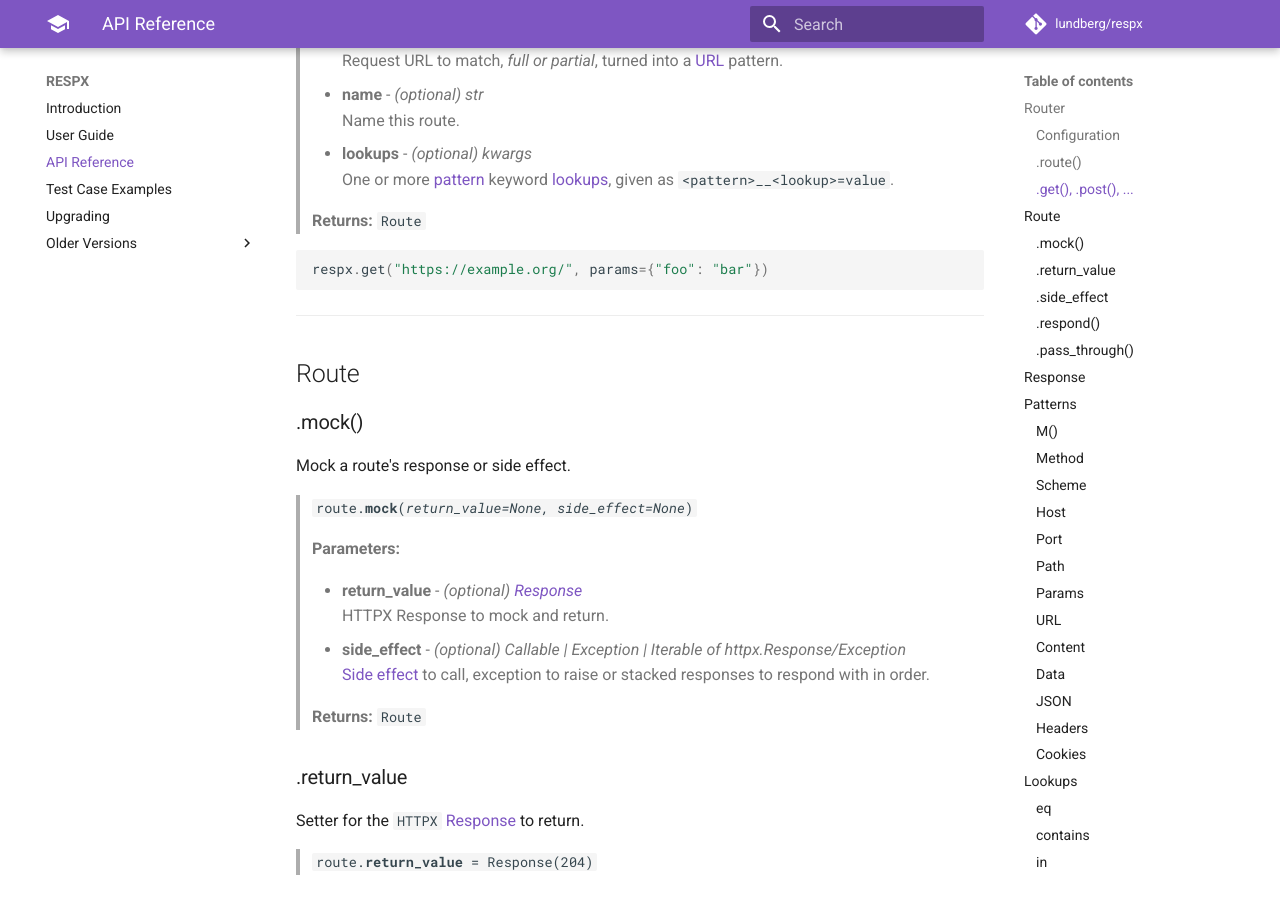
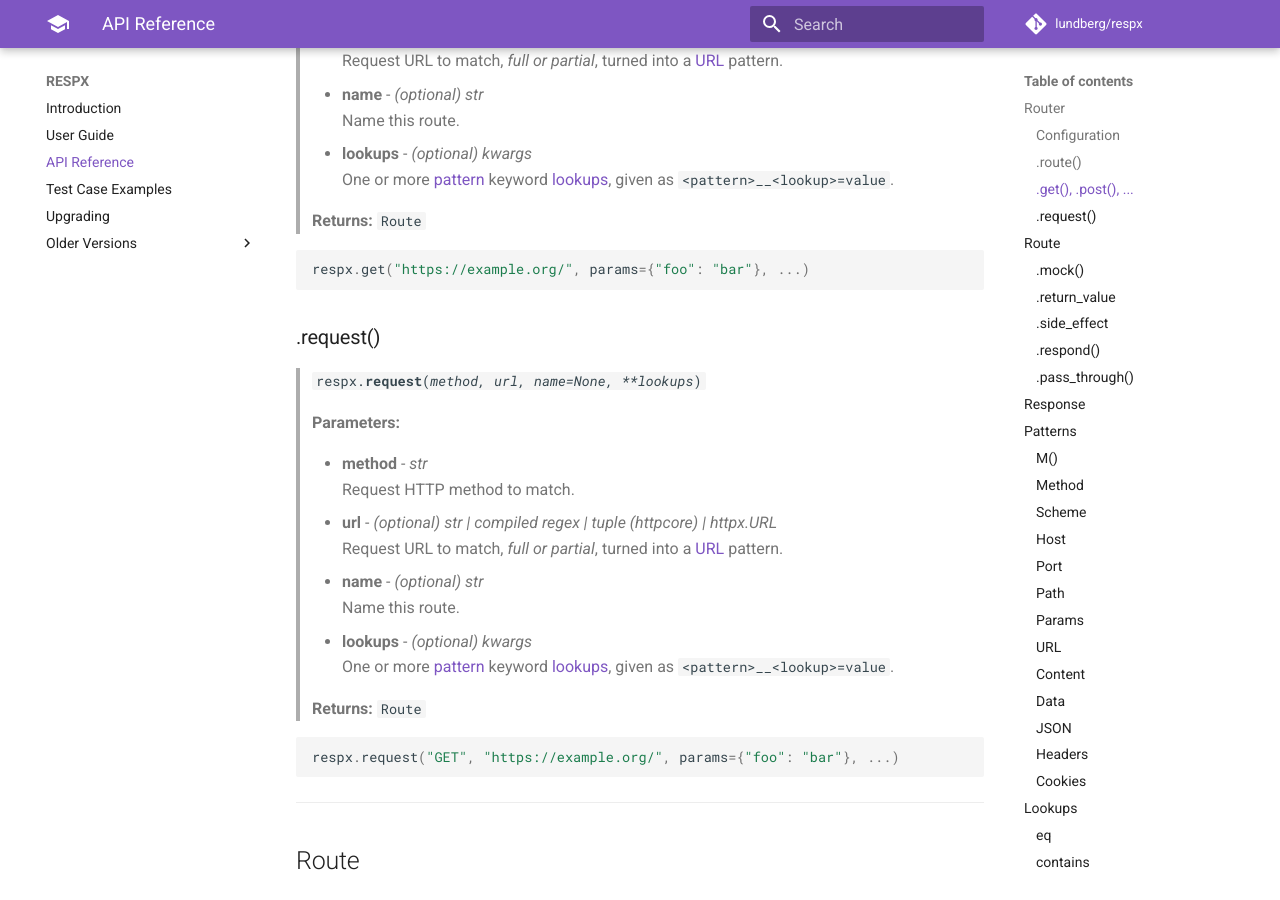
Before and after one commit to lundberg/respx, an MkDocs documentation site: the page built from docs/api.md, in a window 1280 px wide and 900 px high, scrolled down 1611 px. Built offline with MkDocs 1.6.1 and Material for MkDocs 9.7.7, drawn with Linux system fonts in a browser that asks for light colours; comment, search, counter and statistics services are not loaded; some of the changed text lies outside the part shown.

Commit message:
Update docs

````diff
--- a/docs/api.md
+++ b/docs/api.md
@@ -70,7 +70,27 @@ HTTP method helpers to add routes, mimicking the [HTTPX Helper Functions](https:
 >
 > **Returns:** `Route`
 ``` python
-respx.get("https://example.org/", params={"foo": "bar"})
+respx.get("https://example.org/", params={"foo": "bar"}, ...)
+```
+
+### .request()
+
+> <code>respx.<strong>request</strong>(*method, url, name=None, \*\*lookups*)</strong></code>
+>
+> **Parameters:**
+>
+> * **method** - *str*
+>   Request HTTP method to match.
+> * **url** - *(optional) str | compiled regex | tuple (httpcore) | httpx.URL*
+>   Request URL to match, *full or partial*, turned into a [URL](#url) pattern.
+> * **name** - *(optional) str*
+>   Name this route.
+> * **lookups** - *(optional) kwargs*
+>   One or more [pattern](#patterns) keyword [lookups](#lookups), given as `<pattern>__<lookup>=value`.
+>
+> **Returns:** `Route`
+``` python
+respx.request("GET", "https://example.org/", params={"foo": "bar"}, ...)
 ```
 
 ---
@@ -217,9 +237,10 @@ respx.route(scheme__in=["http", "https"])
 ### Host
 Matches request *URL host*, using <code>[eq](#eq)</code> as default lookup.
 > Key: `host`
-> Lookups: [eq](#eq), [in](#in)
+> Lookups: [eq](#eq), [regex](#regex), [in](#in)
 ``` python
 respx.route(host="example.org")
+respx.route(host__regex=r"example\.(org|com)")
 respx.route(host__in=["example.org", "example.com"])
 ```
 
@@ -265,6 +286,7 @@ respx.get("//example.org/foo/")  # == M(host="example.org", path="/foo/")
 respx.get(url__eq="https://example.org:8080/foobar/?ham=spam")
 respx.get(url__regex=r"https://example.org/(?P<slug>\w+)/")
 respx.get(url__startswith="https://example.org/api/")
+respx.get("all://*.example.org/foo/")
 ```
 
 ### Content
````
